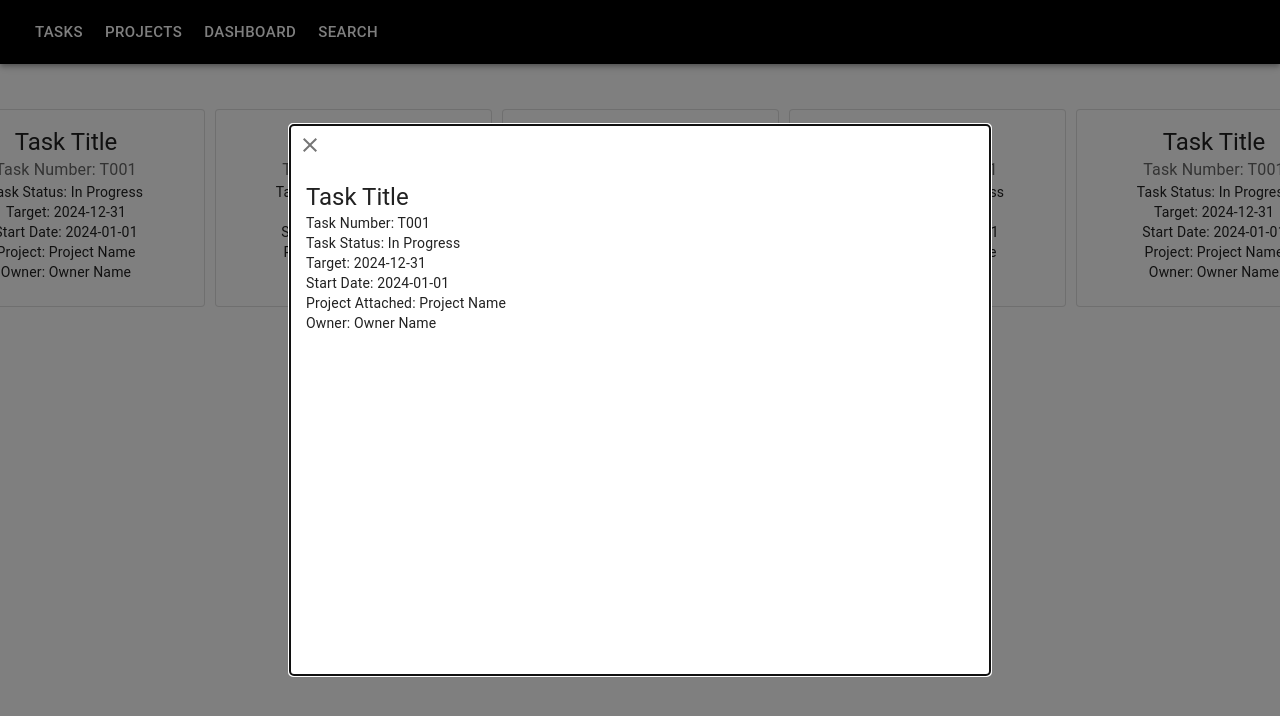
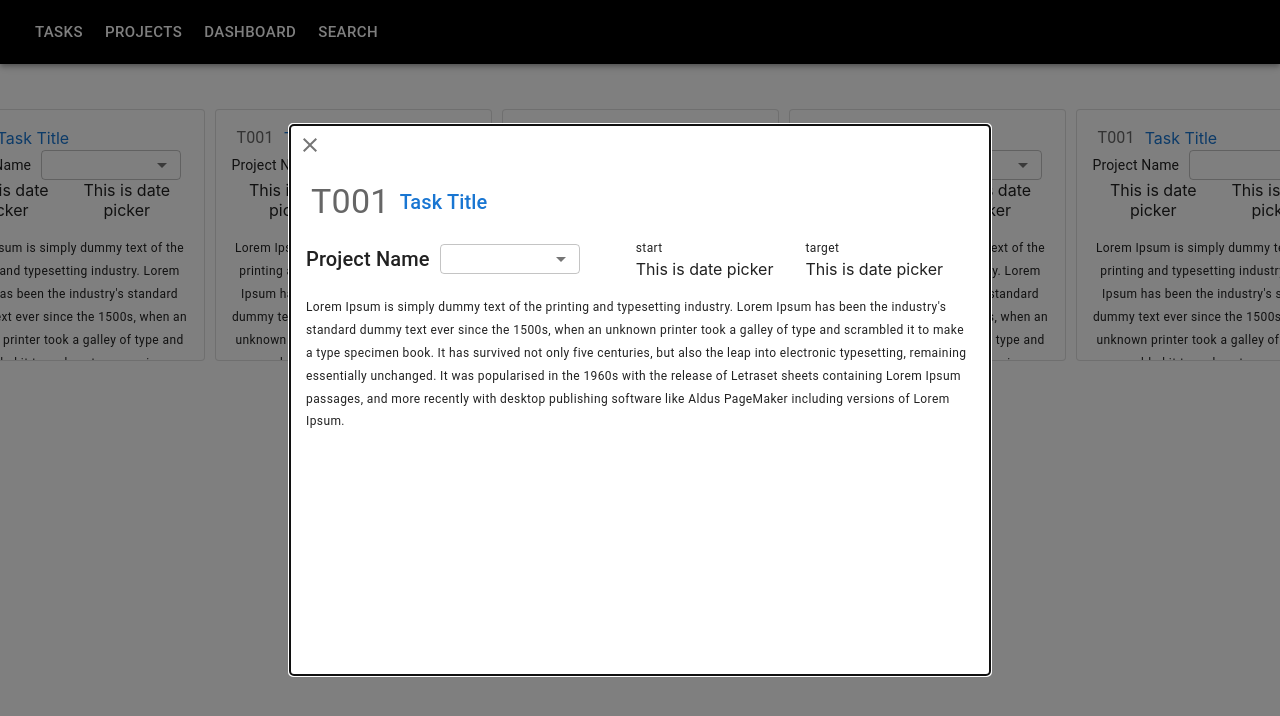
Before and after one commit to a-deep97/GSD, a React (Create React App) app in the folder gsd-ui/: page / in a window 1280 px wide. Both pictures are taken after a click on the element 66 px from the left and 208 px from the top of the page. Shown: the top 716 px of the page. Built offline with nearby package versions, Linux system fonts and the light colour scheme; no server answers.

Commit message:
updated ui components on task card and task view component

```diff
--- /dev/null
+++ b/gsd-ui/src/components/utilities/date-picker.js
@@ -0,0 +1,20 @@
+import React, { useState } from 'react';
+import dayjs from 'dayjs';
+import {Box} from '@mui/material';
+
+const CustomDatePicker = ({Date,handleDateChange}) => {
+    const [date,setDate] = useState(Date)
+
+    const handleClick = (e) =>{
+        e.stopPropagation()
+    }
+    const handleChange = (newDate) =>{
+        handleDateChange(newDate);
+        setDate(newDate);
+    }
+    return (
+        <Box>This is date picker</Box>
+    );
+};
+
+export default CustomDatePicker;
--- /dev/null
+++ b/gsd-ui/src/components/utilities/status-dropdown.js
@@ -0,0 +1,72 @@
+import React, { useState } from 'react';
+import { FormControl, InputLabel, Select, MenuItem, Typography } from '@mui/material';
+import Status from '../../constants/status';
+
+const StatusDropdown = ({taskStatus,handleStatusDropdown}) => {
+
+    const [currentStatus,setCurrentStatus] = useState(taskStatus)
+    const handleDropdown = (e) =>{
+        e.stopPropagation()
+        debugger
+        setCurrentStatus(e.target.value)
+        handleStatusDropdown()
+    }
+    const handleClick = (e) =>{
+        e.stopPropagation()
+    }
+    return (
+        <FormControl style={{
+            width: '140px',
+            height: '30px',
+            display: 'flex',
+            justifyContent: 'center',
+            alignItems: 'center',
+            marginLeft: '10px',
+        }}
+        >
+            <Select
+                labelId="demo-simple-select-label"
+                id="demo-simple-select"
+                value={currentStatus}
+                label={currentStatus}
+                onChange={(e) => (handleDropdown(e))}
+                onClick={(e) =>{handleClick(e)}}
+                style={{
+                    width: '100%',
+                    height: '30px',
+                    paddingTop: '0',
+                    paddingBottom: '0',
+                    paddingLeft: '0',
+                }}
+                >
+                <MenuItem value={10}>
+                    <Typography variant='body'>
+                        {Status.None}
+                    </Typography>
+                </MenuItem>
+                <MenuItem value={20}>
+                    <Typography variant='body'>
+                        {Status.Planned}
+                    </Typography>
+                </MenuItem>
+                <MenuItem value={30}>
+                    <Typography variant='body'>
+                        {Status.Progress}
+                    </Typography>
+                </MenuItem>
+                <MenuItem value={40}>
+                    <Typography variant='body'>
+                        {Status.Completed}
+                    </Typography>
+                </MenuItem>
+                <MenuItem value={50}>
+                    <Typography variant='body'>
+                        {Status.Backlog}
+                    </Typography>
+                </MenuItem>
+            </Select>
+        </FormControl>
+    );
+};
+
+export default StatusDropdown;
--- a/gsd-ui/src/components/view_containers/task-card.js
+++ b/gsd-ui/src/components/view_containers/task-card.js
@@ -1,7 +1,10 @@
 import React, { useState } from 'react';
-import { Card, CardContent, Typography, Box } from '@mui/material';
+import { Card, CardContent, Typography,MenuItem, Box, FormControl,InputLabel,Select } from '@mui/material';
 import { makeStyles } from '@mui/styles';
+
 import TaskView from './task-view';
+import StatusDropdown from '../utilities/status-dropdown';
+import CustomDatePicker from '../utilities/date-picker';
 
 const useStyles = makeStyles({
   root: {
@@ -19,6 +22,10 @@ const useStyles = makeStyles({
 const TaskCard = () => {
     const classes = useStyles();
     const [openTaskView, setOpenTaskView] = useState(false);
+    const [taskStatus,setTaskStatus] = useState(null);
+    const [startDate,setStartDate] = useState(null);
+    const [targetDate,setTargetDate] = useState(null);
+
     const dummyTask = {
         title: 'Task Title',
         taskNumber: 'T001',
@@ -26,40 +33,55 @@ const TaskCard = () => {
         target: '2024-12-31',
         startDate: '2024-01-01',
         project: 'Project Name',
-        owner: 'Owner Name',
+        description: 'Lorem Ipsum is simply dummy text of the printing and typesetting industry. Lorem Ipsum has been the industry\'s standard dummy text ever since the 1500s, when an unknown printer took a galley of type and scrambled it to make a type specimen book. It has survived not only five centuries, but also the leap into electronic typesetting, remaining essentially unchanged. It was popularised in the 1960s with the release of Letraset sheets containing Lorem Ipsum passages, and more recently with desktop publishing software like Aldus PageMaker including versions of Lorem Ipsum.'
       };
     const handleClick = () =>{
         setOpenTaskView(true);
     }
     const onTaskClose = () =>{
-        debugger
         setOpenTaskView(false);
+    }
+    const handleStatusDropdown = () =>{
+        console.log('handle change')
+    }
+    const handleTargetDateChange = (date) => {
+        setTargetDate(date);
+    }
+    const handleStartDateChange = (date) =>{
+        setStartDate(date)
     }
     return (
         <Box>
             <Card style={{'margin':'5px'}} className={classes.root} variant="outlined" onClick={handleClick}>
                 <CardContent>
-                    <Typography variant="h5" component="h2">
-                    {dummyTask.title}
-                    </Typography>
-                    <Typography className={classes.pos} color="textSecondary">
-                    Task Number: {dummyTask.taskNumber}
-                    </Typography>
-                    <Typography variant="body2" component="p">
-                    Task Status: {dummyTask.status}
-                    </Typography>
-                    <Typography variant="body2" component="p">
-                    Target: {dummyTask.target}
-                    </Typography>
-                    <Typography variant="body2" component="p">
-                    Start Date: {dummyTask.startDate}
-                    </Typography>
-                    <Typography variant="body2" component="p">
-                    Project: {dummyTask.project}
-                    </Typography>
-                    <Typography variant="body2" component="p">
-                    Owner: {dummyTask.owner}
-                    </Typography>
+                    <Box display='flex' flexDirection='row' alignItems='center' alignContent='flex-start'>
+                        <Typography marginLeft='5px' color="textSecondary">
+                            {dummyTask.taskNumber}
+                        </Typography>
+                        <Typography marginLeft='10px' variant="subtitle" color='primary'>
+                            {dummyTask.title}
+                        </Typography>
+                    </Box>
+                    <Box display='flex' flexDirection='row' alignContent='flex-start' alignItems='center'>
+                        <Typography variant="body2" component="p">
+                            {dummyTask.project}
+                        </Typography>
+                        <StatusDropdown taskStatus={taskStatus} handleStatusDropdown={handleStatusDropdown}/>
+                    </Box>
+                    <Box display='flex' flexDirection='row' justifyContent='center' alignItems='center'>
+                        <CustomDatePicker Date={startDate} handleDateChange={handleTargetDateChange}/>
+                        <CustomDatePicker Date={targetDate} handleDateChange={handleStartDateChange}/>
+                    </Box>
+                    <Box style={{
+                        height: '100px',
+                        textOverflow: 'ellipsis',
+                        }}
+                        marginTop={2}
+                    >
+                        <Typography variant='caption'>
+                            {dummyTask.description}
+                        </Typography>
+                    </Box>
                 </CardContent>
             </Card>
             {
--- a/gsd-ui/src/components/view_containers/task-list-container.js
+++ b/gsd-ui/src/components/view_containers/task-list-container.js
@@ -3,7 +3,7 @@ import {Box} from '@mui/material';
 
 import TaskCard from './task-card';
 
-const TaskListContainer = () => {
+const TaskListContainer = ({tasks,status}) => {
     return (
         <Box marginTop={2} paddingTop={3} display='flex' flexDirection='column' alignContent='flex-start' alignItems='center'>
             <TaskCard/>
--- a/gsd-ui/src/components/view_containers/task-view.js
+++ b/gsd-ui/src/components/view_containers/task-view.js
@@ -1,7 +1,10 @@
-import React from 'react';
+import React ,{useState} from 'react';
 import { makeStyles } from '@mui/styles';
 import { Modal, Backdrop, Fade, Card, CardContent, Typography, IconButton } from '@mui/material';
 import CloseIcon from '@mui/icons-material/Close';
+import { Box } from '@mui/material';
+import StatusDropdown from '../utilities/status-dropdown';
+import CustomDatePicker from '../utilities/date-picker';
 
 const useStyles = makeStyles((theme) => ({
   modal: {
@@ -22,8 +25,31 @@ const useStyles = makeStyles((theme) => ({
 }));
 
 const TaskView = ({ open, onClose, task }) => {
-//  const classes = useStyles();
 
+    const [openTaskView, setOpenTaskView] = useState(false);
+    const [taskStatus,setTaskStatus] = useState(null);
+    const [startDate,setStartDate] = useState(null);
+    const [targetDate,setTargetDate] = useState(null);
+    const dummyTask = {
+        title: 'Task Title',
+        taskNumber: 'T001',
+        status: 'In Progress',
+        target: '2024-12-31',
+        startDate: '2024-01-01',
+        project: 'Project Name',
+        description: 'Lorem Ipsum is simply dummy text of the printing and typesetting industry. Lorem Ipsum has been the industry\'s standard dummy text ever since the 1500s, when an unknown printer took a galley of type and scrambled it to make a type specimen book. It has survived not only five centuries, but also the leap into electronic typesetting, remaining essentially unchanged. It was popularised in the 1960s with the release of Letraset sheets containing Lorem Ipsum passages, and more recently with desktop publishing software like Aldus PageMaker including versions of Lorem Ipsum.'
+      };
+
+
+    const handleStatusDropdown = () =>{
+        console.log('handle change')
+    }
+    const handleTargetDateChange = (date) => {
+        setTargetDate(date);
+    }
+    const handleStartDateChange = (date) =>{
+        setStartDate(date)
+    }
   return (
     <Modal
       open={open}
@@ -44,27 +70,44 @@ const TaskView = ({ open, onClose, task }) => {
             <CloseIcon />
           </IconButton>
           <CardContent>
-            <Typography variant="h5" component="h2">
-              {task.title}
+            <Box display='flex' flexDirection='row' alignItems='center' alignContent='flex-start'>
+                <Typography variant='h4' marginLeft='5px' color="textSecondary">
+                    {dummyTask.taskNumber}
                 </Typography>
-            <Typography variant="body2" component="p">
-              Task Number: {task.taskNumber}
+                <Typography marginLeft='10px' variant="h6" color='primary'>
+                    {dummyTask.title}
                 </Typography>
-            <Typography variant="body2" component="p">
-              Task Status: {task.status}
+            </Box>
+            <Box display='flex' marginTop={2} width={700} flexDirection='row' alignContent='flex-start' alignItems='center'>
+                <Typography variant="h6" component="p">
+                    {dummyTask.project}
                 </Typography>
-            <Typography variant="body2" component="p">
-              Target: {task.target}
+                <StatusDropdown taskStatus={taskStatus} handleStatusDropdown={handleStatusDropdown}/>
+                <Box marginLeft={5} display='flex' flexDirection='row' justifyContent='center' alignItems='center'>
+                    <Box marginLeft={2} marginRight={2} display='flex' flexDirection='column' alignContent='center' alignItems='flex-start'>
+                        <Typography variant='caption'>
+                            start
                         </Typography>
-            <Typography variant="body2" component="p">
-              Start Date: {task.startDate}
+                        <CustomDatePicker Date={startDate} handleDateChange={handleTargetDateChange}/>
+                    </Box>
+                    <Box marginLeft={2} marginRight={2} display='flex' flexDirection='column' alignContent='center' alignItems='flex-start'>
+                        <Typography variant='caption'>
+                            target
                         </Typography>
-            <Typography variant="body2" component="p">
-              Project Attached: {task.project}
+                        <CustomDatePicker Date={targetDate} handleDateChange={handleStartDateChange}/>
+                    </Box>
+                </Box>
+            </Box>
+            <Box style={{
+                height: '100px',
+                textOverflow: 'ellipsis',
+                }}
+                marginTop={2}
+            >
+                <Typography variant='caption'>
+                    {dummyTask.description}
                 </Typography>
-            <Typography variant="body2" component="p">
-              Owner: {task.owner}
-            </Typography>
+            </Box>
           </CardContent>
         </Card>
       </Fade>
--- /dev/null
+++ b/gsd-ui/src/constants/status.js
@@ -0,0 +1,8 @@
+const Status = {
+    None: 'None',
+    Progress: 'Progress',
+    Planned: 'Planned',
+    Completed: 'Completed',
+    Backlog: 'Backlog'
+}
+export default Status;
```
Also changed, not shown: gsd-ui/package.json (+7 -1 lines), gsd-ui/src/components/view_containers/tasks-container.js (+48 -6 lines), 1 other file (tests, documents, lock files or other folders). Lines whose indentation alone changed are shown as unchanged.
